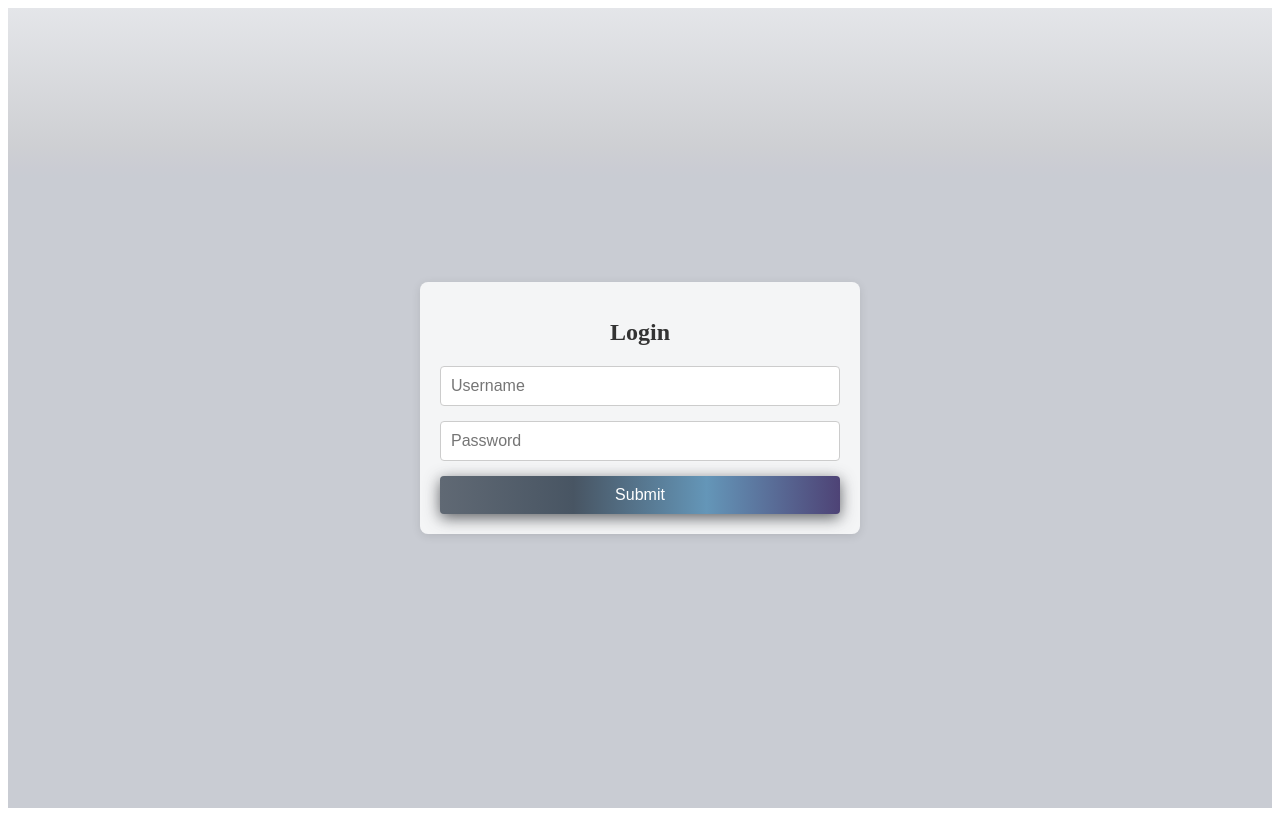
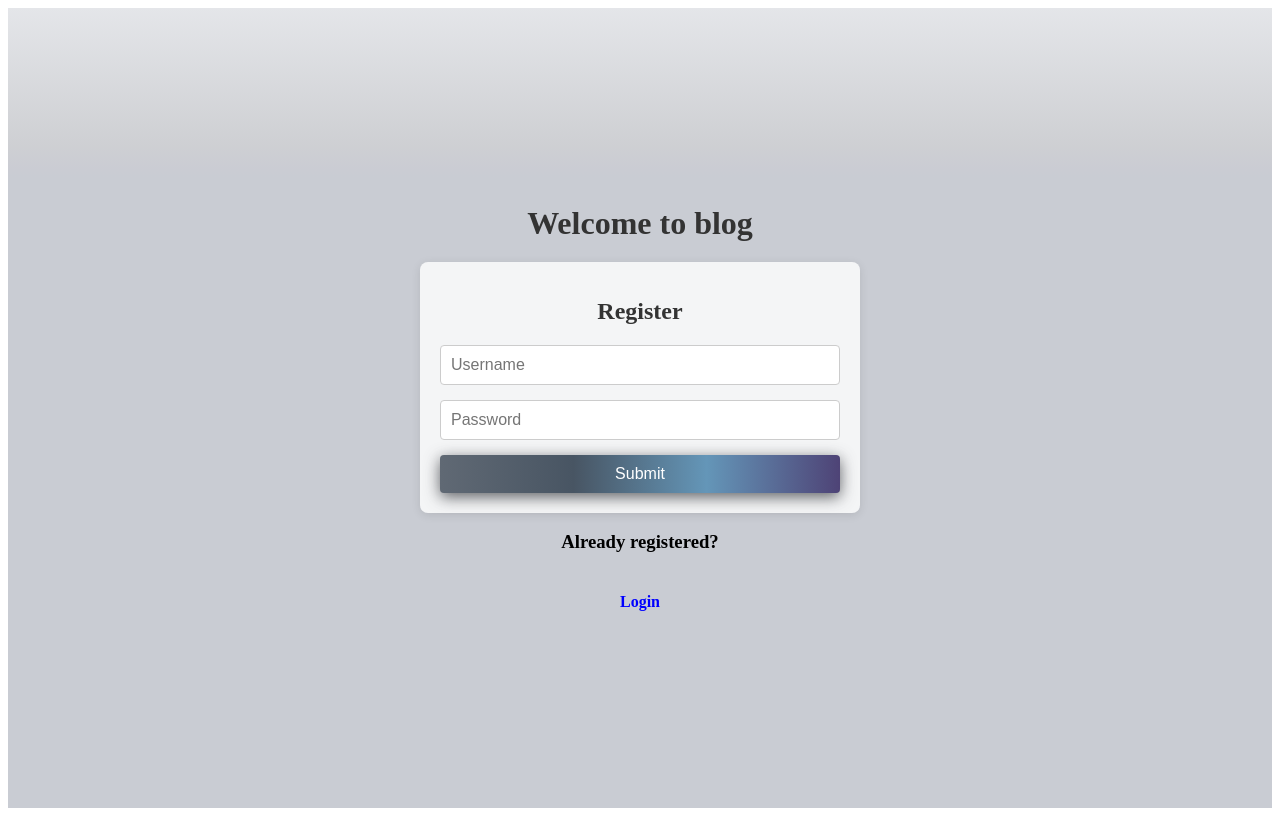
Before and after one commit to AMEYSATI/Blog, a React (Create React App) app in the folder client/: page /login in a window 1280 px wide. Built offline with nearby package versions, Linux system fonts and the light colour scheme.

Commit message:
Update Login.jsx

```diff
--- a/client/src/components/Login.jsx
+++ b/client/src/components/Login.jsx
@@ -1,58 +1,63 @@
 import React, { useState } from "react";
 import axios from 'axios';
 import { useNavigate } from 'react-router-dom';
-import './Login.css'; // Import the CSS file
+import './Register.css'; // Import the CSS file
 
-function Login() {
+function Register() {
     const [name, setName] = useState("");
     const [password, setPassword] = useState("");
     const navigate = useNavigate();
 
-    const handleNameChange = (event) => {
+    function handleNameChange(event) {
         setName(event.target.value);
     }
 
-    const handlePasswordChange = (event) => {
+    function handlePasswordChange(event) {
         setPassword(event.target.value);
     }
 
-    const loginUser = async (event) => {
+    async function registerUser(event) {
         event.preventDefault();
         try {
-            const response = await axios.post('https://blog-backend-khj7.onrender.com/login',
-            { username: name, userpassword: password },
-            { withCredentials: true });
-
+            const response = await axios.post('https://blog-backend-khj7.onrender.com/register',
+                { username: name, userpassword: password },
+                { withCredentials: true }
+            );
             if (response.status === 200) {
-                navigate('/home');
+                // Make a GET request to /home to ensure the session is established
+                const homeResponse = await axios.get('https://blog-backend-khj7.onrender.com/home', { withCredentials: true });
+                if (homeResponse.status === 200) {
+                    navigate('/home');
+                }
             }
         } catch (error) {
-            if (error.response) {
-                if (error.response.status === 400 || error.response.status === 401) {
-                    alert("Invalid username or password");
-                } else {
-                    console.error('Error logging in user:', error);
-                    alert("There was an error logging in the user");
-                }
+            if (error.response && error.response.status === 400) {
+                alert("Username already exists");
             } else {
-                console.error('Error logging in user:', error);
-                alert("There was an error logging in the user");
+                console.error('There was an error registering the user:', error);
             }
         }
     }
 
+    function goToLogin() {
+        navigate('/login');
+    }
+
     return (
-        <div className="login-background">
-            <div className="login-container">
-                <h1>Login</h1>
-                <form onSubmit={loginUser}>
-                    <input type="text" onChange={handleNameChange} name="username" value={name} placeholder="Username" required />
-                    <input type="password" onChange={handlePasswordChange} name="userpassword" value={password} placeholder="Password" required />
+        <div className="register-background">
+            <h1 className="register-header">Welcome to blog</h1>
+            <div className="register-container">
+                <h1>Register</h1>
+                <form onSubmit={registerUser}>
+                    <input type="text" onChange={handleNameChange} value={name} placeholder="Username" />
+                    <input type="password" onChange={handlePasswordChange} value={password} placeholder="Password" />
                     <button type="submit">Submit</button>
                 </form>
             </div>
+            <h3>Already registered?</h3>
+            <h4 onClick={goToLogin} className="blog-go-login">Login</h4>
         </div>
     );
 }
 
-export default Login;
+export default Register;
```
